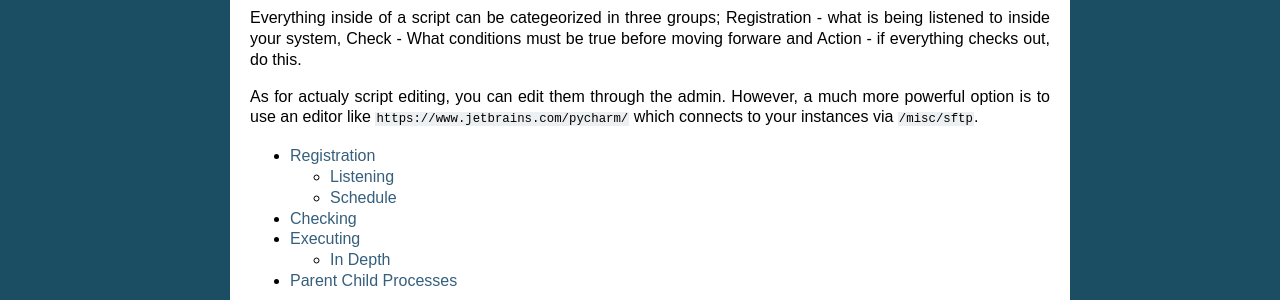
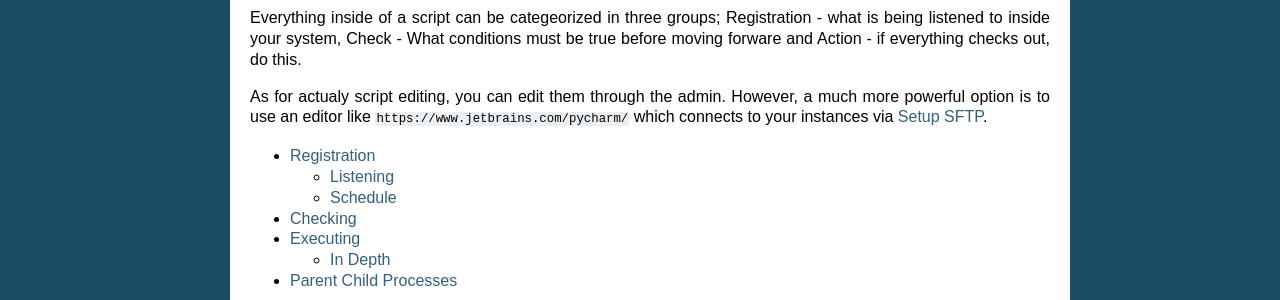
Before and after one commit to jgomo3/nebrios_docs, a Sphinx documentation site: the page built from source/scripts/index.rst, in a window 1280 px wide. Shown: the part 675-975 px from the top of the page. Built offline with Sphinx 7.4.7, drawn with Linux system fonts in a browser that asks for light colours; cross-references to code outside the pages are shown as plain code; part of the change alters nothing that is shown.

Commit message:
Update index.rst

```diff
--- a/source/scripts/index.rst
+++ b/source/scripts/index.rst
@@ -14,7 +14,7 @@ A few things you should know about scripts:
 
 Everything inside of a script can be categeorized in three groups; Registration - what is being listened to inside your system, Check - What conditions must be true before moving forware and Action - if everything checks out, do this.
 
-As for actualy script editing, you can edit them through the admin. However, a much more powerful option is to use an editor like :Pycharm:`https://www.jetbrains.com/pycharm/` which connects to your instances via :sftp:`../misc/sftp`.
+As for actualy script editing, you can edit them through the admin. However, a much more powerful option is to use an editor like :link:`https://www.jetbrains.com/pycharm/` which connects to your instances via :doc:`../misc/sftp`.
 
 .. toctree::
     :maxdepth: 2
```
